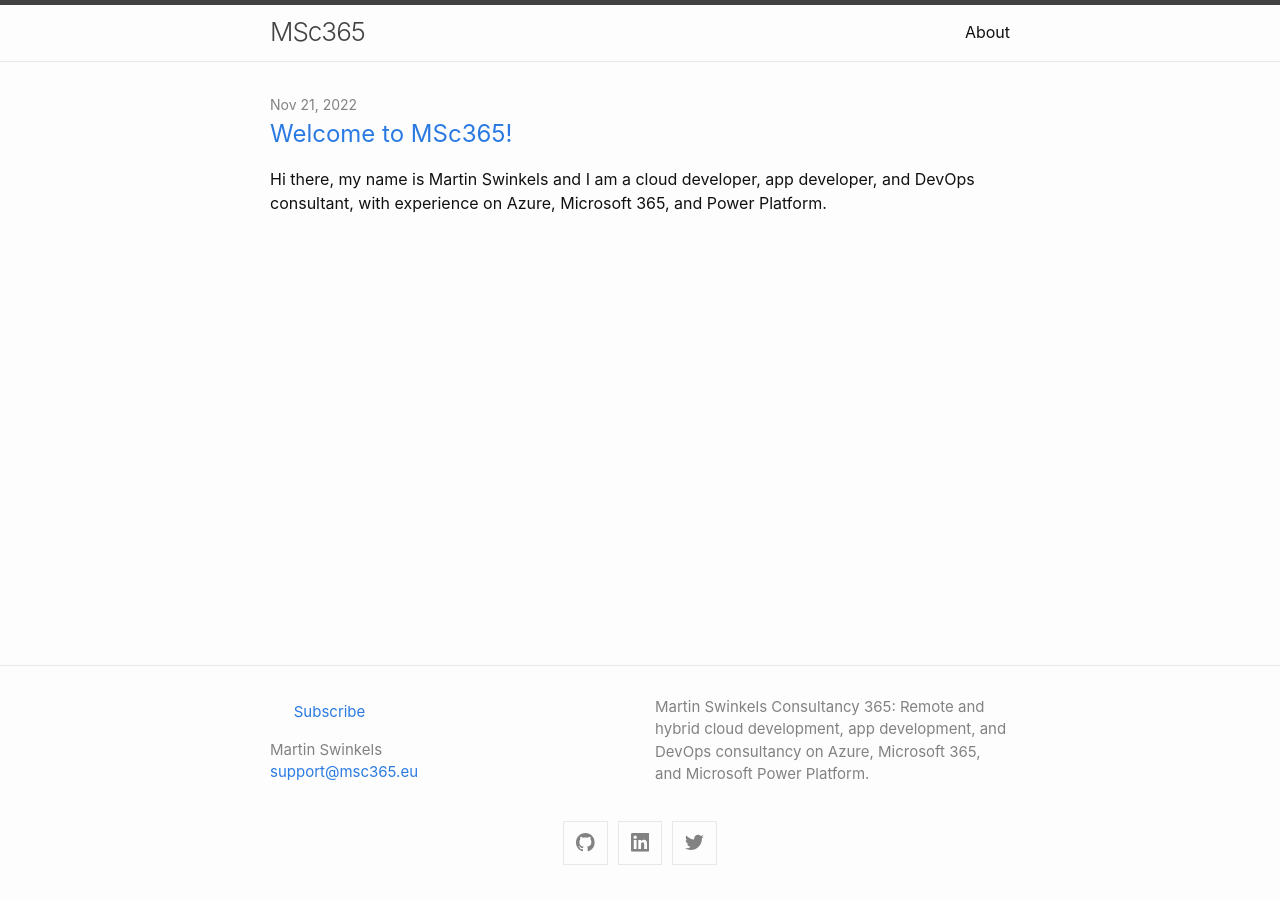
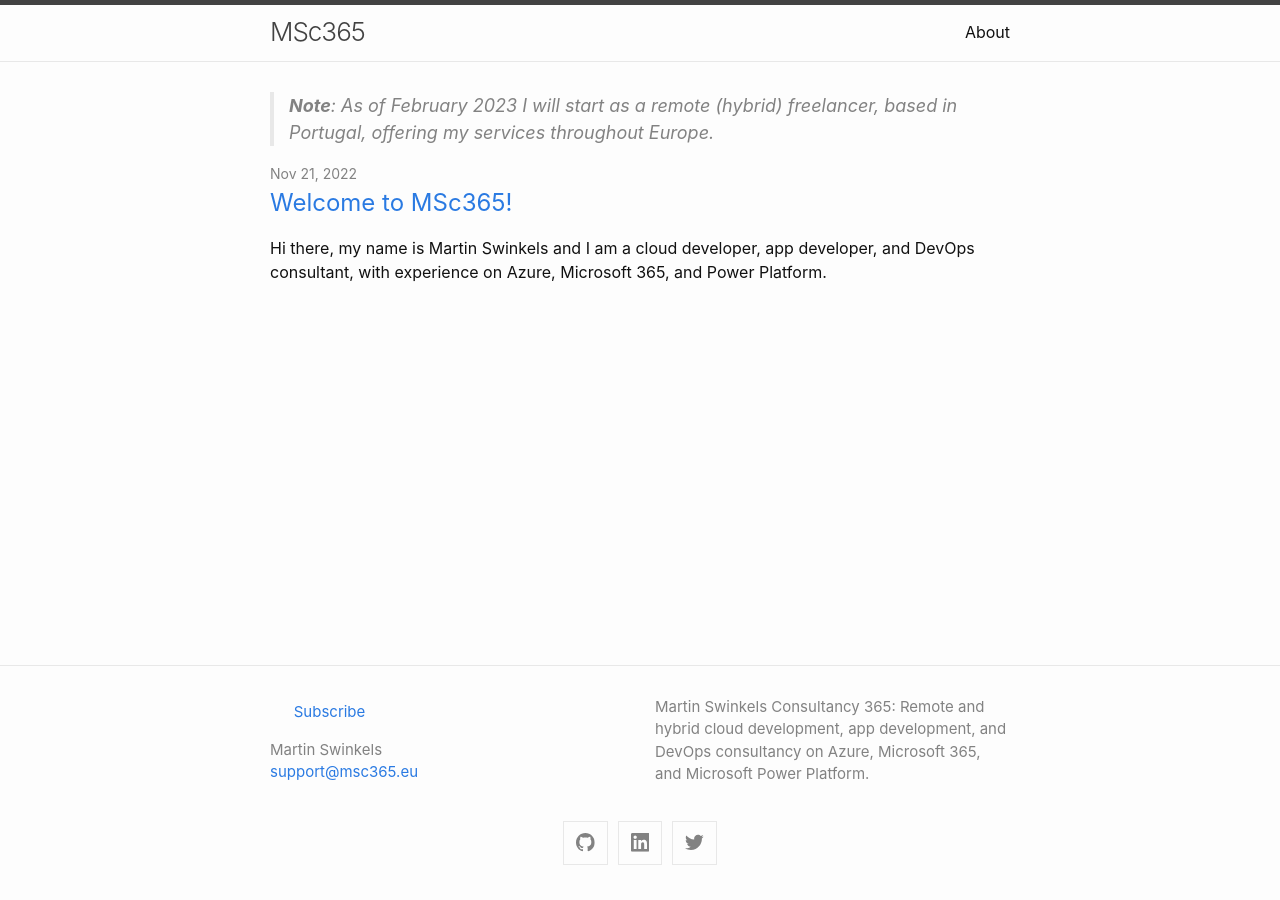
Before and after one commit to msc365/msc365.github.io, a Jekyll site: the page built from index.md, in a window 1280 px wide. Built offline with Jekyll 4.4.1, drawn with Linux system fonts in a browser that asks for light colours.

Commit message:
Update index.md with notification

```diff
--- a/index.md
+++ b/index.md
@@ -7,3 +7,5 @@
 #
 layout: home
 ---
+
+> **Note**: As of February 2023 I will start as a remote (hybrid) freelancer, based in Portugal, offering my services throughout Europe.
```
